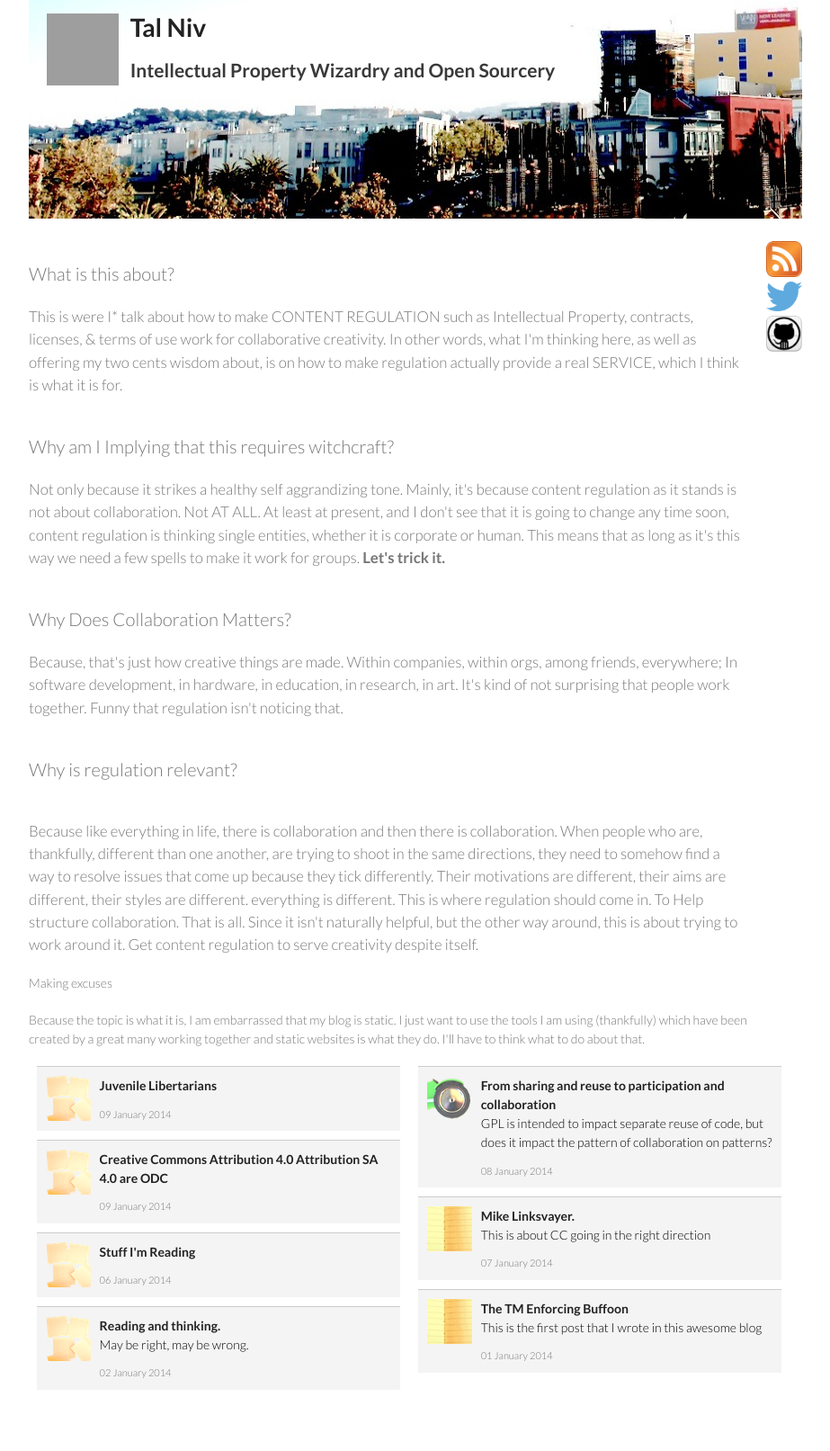
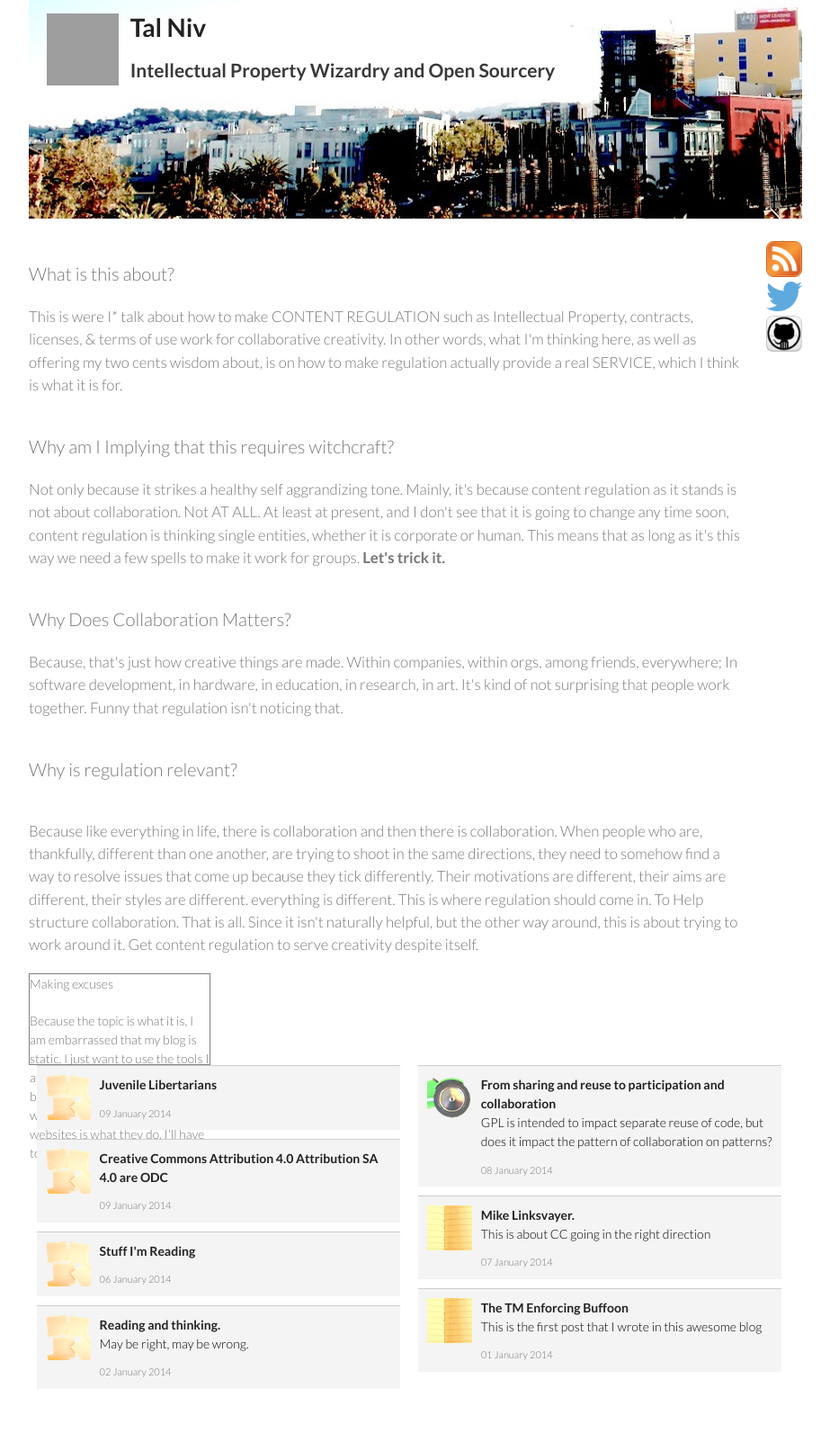
Before and after one commit to talniv/talniv.github.io, a Jekyll site: the page built from index.html, in a window 1280 px wide. Shown: the whole page at 90% size, without its empty margins (178-1101 px from the left). Built offline with Jekyll 4.4.1, drawn with Linux system fonts in a browser that asks for light colours; grey boxes are pictures that could not be loaded.

Commit message:
Update index.html

```diff
--- a/index.html
+++ b/index.html
@@ -98,10 +98,10 @@ div.post_box p {
 <p> <big><big> Why is regulation relevant?</big></big>  </p>
 <br>
 <p> <big> Because like everything in life, there is collaboration and then there is collaboration. When people who are, thankfully, different than one another, are trying to shoot in the same directions, they need to somehow find a way to resolve issues that come up because they tick differently. Their motivations are different, their aims are different, their styles are different. everything is different. This is where regulation should come in. To Help structure collaboration. That is all. Since it isn't naturally helpful, but the other way around, this is about trying to work around it. Get content regulation to serve creativity despite itself.</big>  </p>
-
+<div style="width:200px;height:100px;border:1px solid grey;">
 <p> Making excuses </p>
 <p> Because the topic is what it is, I am embarrassed that my blog is static. I just want to use the tools I am using (thankfully) which have been created by a great many working together and static websites is what they do. I'll have to think what to do about that.  </p>
-
+</div>
 
         </div>
       </div>
```
